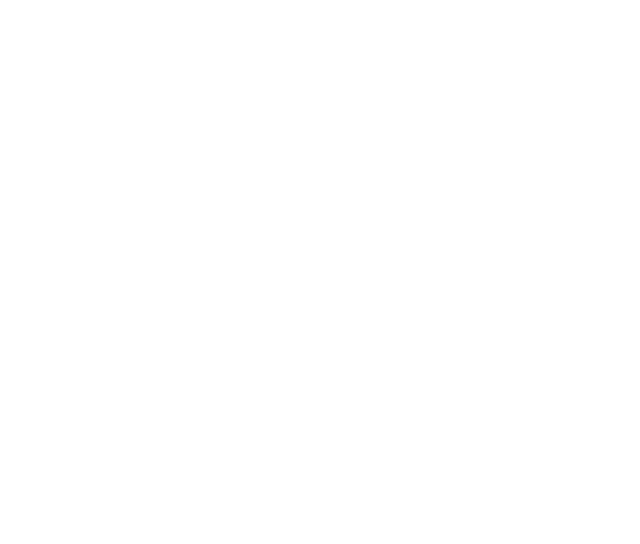
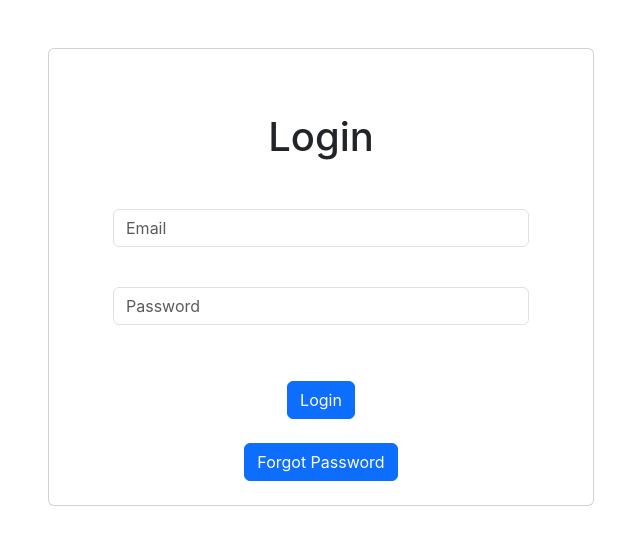
Before and after one commit to Tamizh-1153/password-reset, a React (Create React App) app in the folder client/: page /password-reset-tm.netlify.app/login in a window 1280 px wide. Before the commit this address had no page. Shown: the top 544 px of the page, without its empty margins (319-959 px from the left). Built offline with nearby package versions, Linux system fonts and the light colour scheme.

Commit message:
URL update

```diff
--- a/client/src/App.js
+++ b/client/src/App.js
@@ -7,15 +7,20 @@ import Register from "./Register"
 
 
 function App() {
-  return(
+  return (
     <BrowserRouter>
-    <Routes>
-
-      <Route path="/" Component={Register} />
-      <Route path="/login" Component={Login} />
-      <Route path="/forgot-password" Component={ForgotPassword} />
-      <Route path="/api/v1/reset_password/:id/:token" Component={ResetPassword} />
-    </Routes>
+      <Routes>
+        <Route path="/" Component={Register} />
+        <Route path="password-reset-tm.netlify.app/login" Component={Login} />
+        <Route
+          path="password-reset-tm.netlify.app/forgot-password"
+          Component={ForgotPassword}
+        />
+        <Route
+          path="password-reset-tm.netlify.app/api/v1/reset_password/:id/:token"
+          Component={ResetPassword}
+        />
+      </Routes>
     </BrowserRouter>
   )
 }
--- a/client/src/ForgotPassword.js
+++ b/client/src/ForgotPassword.js
@@ -7,7 +7,7 @@ const ForgotPassword = () => {
     console.log(e.target.email.value)
 
     axios
-      .post("http://localhost:5000/api/v1/forgot_password", {
+      .post("https://password-reset-ztnv.onrender.com/api/v1/forgot_password", {
         email: e.target.email.value,
       })
       .then((response) => console.log(response.data))
--- a/client/src/Login.js
+++ b/client/src/Login.js
@@ -9,7 +9,9 @@ const Login = () => {
 
   const handleSubmit = async (e) => {
     e.preventDefault()
-    const response = await fetch("http://localhost:5000/api/v1/login", {
+    const response = await fetch(
+      "https://password-reset-ztnv.onrender.com/api/v1/login",
+      {
         method: "POST",
         headers: {
           "Content-Type": "application/json",
@@ -18,7 +20,8 @@ const Login = () => {
           email,
           password,
         }),
-    })
+      }
+    )
 
     const data = await response.json()
     console.log(data)
@@ -67,7 +70,7 @@ const Login = () => {
                   />
                 </div>
                 <div className="text-center">
-                  <Link to="/forgot-password">
+                  <Link to="password-reset-tm.netlify.app/forgot-password">
                     <input
                       className="btn btn-primary my-2 "
                       type="submit"
--- a/client/src/Register.js
+++ b/client/src/Register.js
@@ -10,7 +10,9 @@ const Register = () => {
 
   const handleSubmit = async (e) => {
     e.preventDefault()
-    const response = await fetch("http://localhost:5000/api/v1/register", {
+    const response = await fetch(
+      "https://password-reset-ztnv.onrender.com/api/v1/register",
+      {
         method: "POST",
         headers: {
           "Content-Type": "application/json",
@@ -20,7 +22,8 @@ const Register = () => {
           email,
           password,
         }),
-    })
+      }
+    )
 
     const data = await response.json()
     console.log(data.token)
@@ -72,7 +75,7 @@ const Register = () => {
                 </div>
                 <br />
                 <div className="text-center">
-                <Link to="/login">
+                  <Link to="password-reset-tm.netlify.app/login">
                     <input
                       className="btn btn-primary my-3 "
                       type="submit"
--- a/client/src/ResetPassword.js
+++ b/client/src/ResetPassword.js
@@ -13,7 +13,7 @@ const ResetPassword = () => {
 
     axios
       .post(
-        `http://localhost:5000/api/v1/reset_password/${param.id}/${param.token}`,
+        `https://password-reset-ztnv.onrender.com/api/v1/reset_password/${param.id}/${param.token}`,
         {
           password: e.target.password.value,
         }
```
Lines whose indentation alone changed are shown as unchanged.
